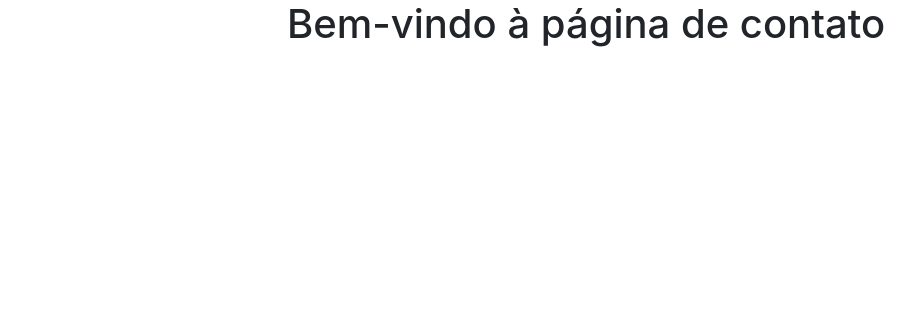
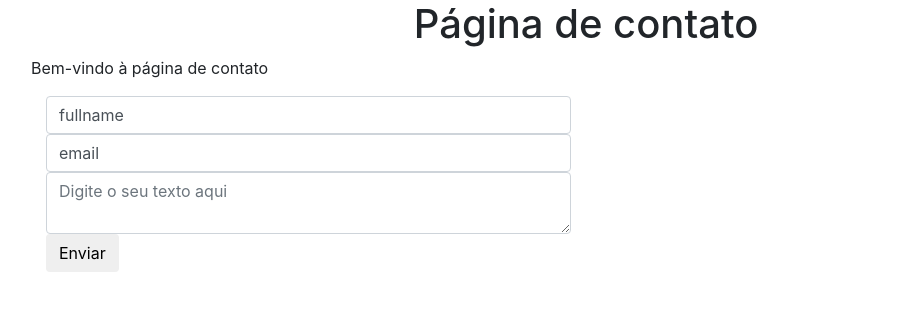
Before and after one commit to gilmarsan/synaptrons_ecommerce, a Django app: page /contact/ in a window 1280 px wide. Shown: the top 311 px of the page, without its empty margins (54-969 px from the left). Run offline with Django 3.2, Linux system fonts and the light colour scheme; some libraries are stand-ins or nearby versions.

Commit message:
criando um formulario

```diff
--- a/synaptrons_ecommerce/views.py
+++ b/synaptrons_ecommerce/views.py
@@ -19,4 +19,4 @@ def contact_page(request):
         "title": "Página de contato",
         "content": "Bem-vindo à página de contato"
     }
-    return render(request, "about/view.html", context)
+    return render(request, "contact/view.html", context)
--- a/template/contact/view.html
+++ b/template/contact/view.html
@@ -8,11 +8,28 @@
       <!-- Bootstrap CSS -->
       <link rel="stylesheet" href="https://stackpath.bootstrapcdn.com/bootstrap/4.1.3/css/bootstrap.min.css" integrity="sha384-MCw98/SFnGE8fJT3GXwEOngsV7Zt27NXFoaoApmYm81iuXoPkFOJwJ8ERdknLPMO" crossorigin="anonymous">
 
-      <title>{{ title }}</title>
+      <title>Formulário de Contato</title>
     </head>
     <body>
       <div class='text-center'>
-          <h1>{{ content }}</h1>
+          <h1>{{ title }}</h1>
+      </div>
+      <div class='container'>
+        <div class='row'>
+          <div class='col'>
+            <p>
+              {{ content }}
+            </p>
+            <div class='col-sm-6 col-12'>
+              <form method='POST'>{% csrf_token %}
+                <input type='text' class='form-control' placeholder='Nome completo' value='fullname' />
+                <input type='email' class='form-control' placeholder='Digite o seu email' value='email' />
+                <textarea name='content' class='form-control' placeholder='Digite o seu texto aqui'></textarea>
+                <button type='submit' class='btn btn-default'>Enviar</button>
+              </form>
+            </div>
+          </div>
+        </div>
       </div>
 
       <!-- Optional JavaScript -->
```
